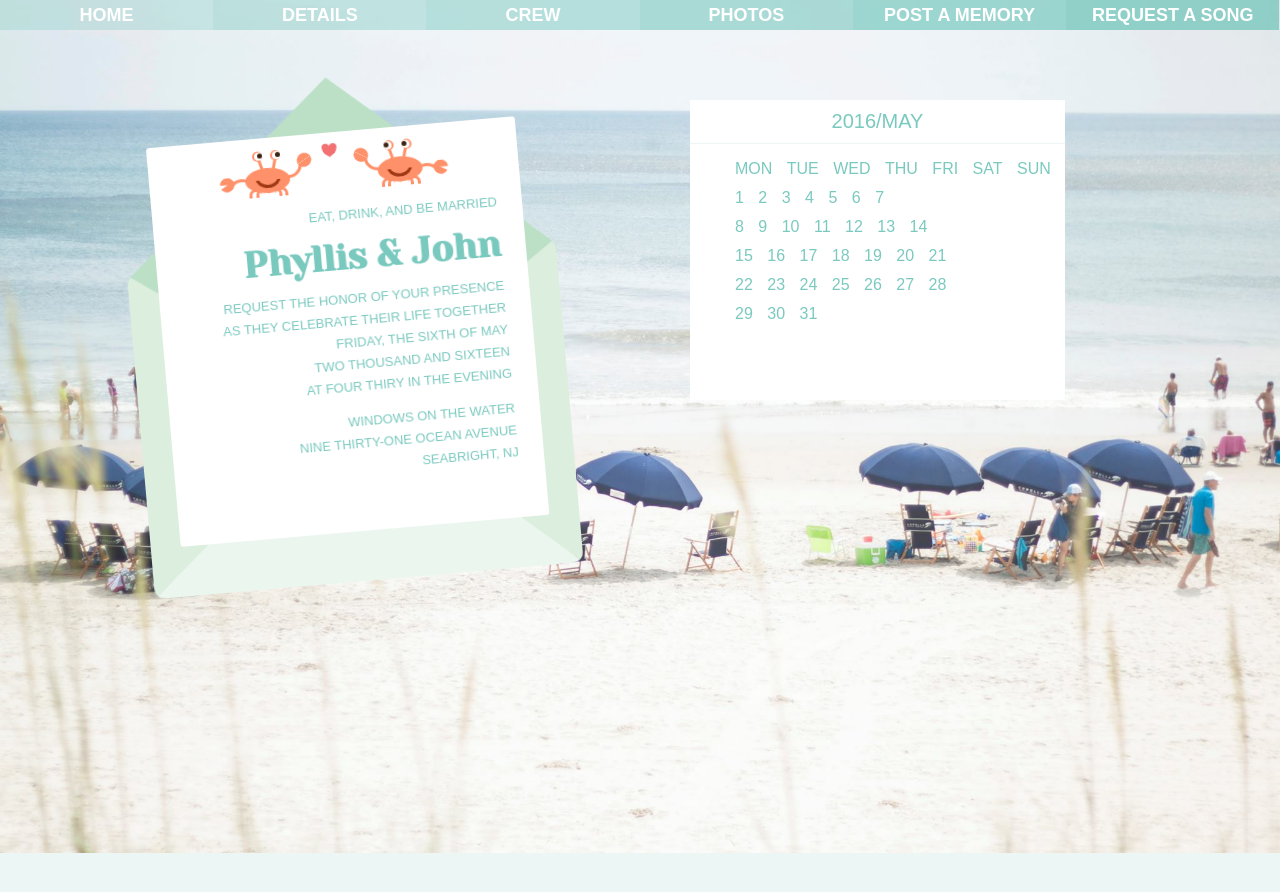
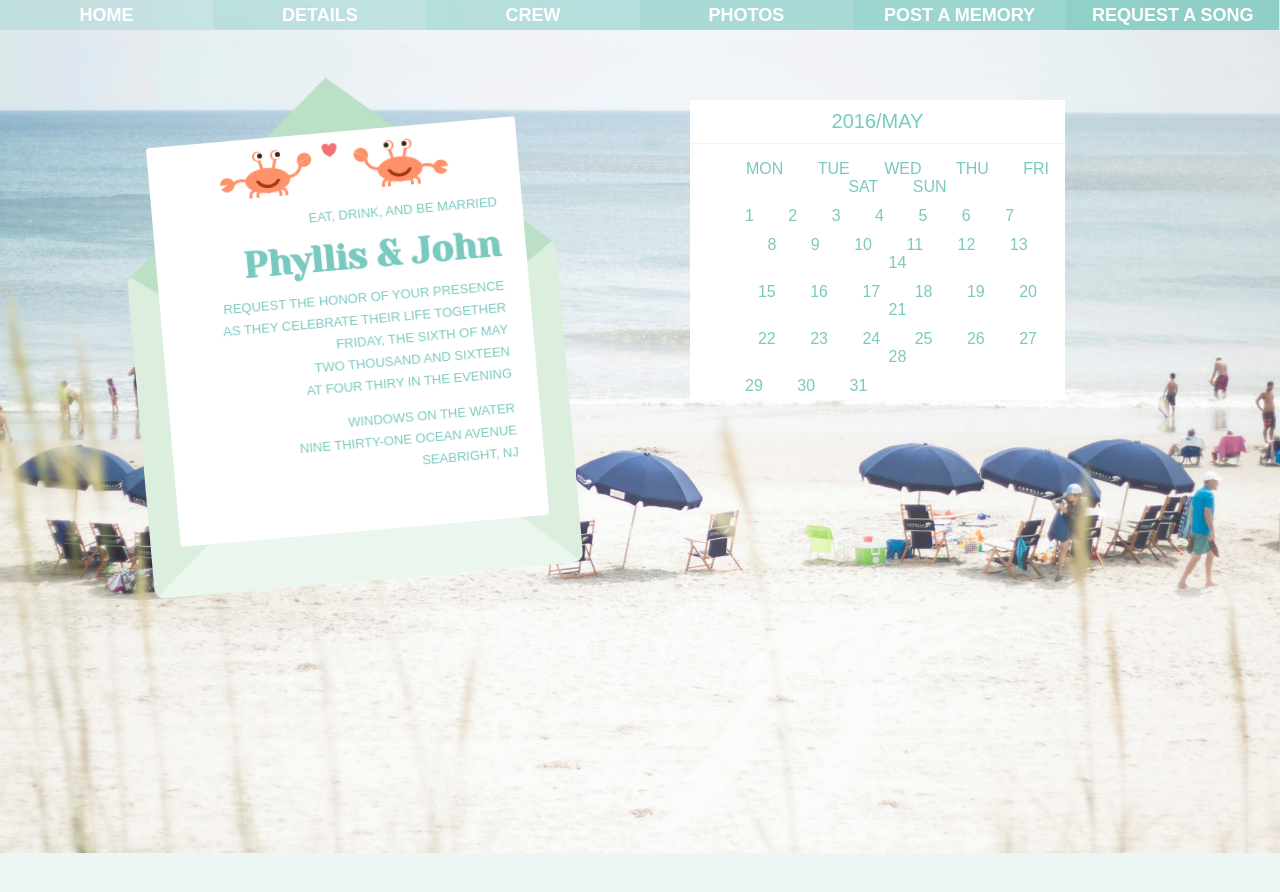
Before and after one commit to phyllisandjohn/phyllisandjohn.github.io, a Jekyll site: the page details/index.html, which Jekyll copies as it is, in a window 1280 px wide. Shown: the top 892 px of the page. Built offline with Jekyll 4.4.1, drawn with Linux system fonts in a browser that asks for light colours.

Commit message:
Update index.html

```diff
--- a/details/index.html
+++ b/details/index.html
@@ -57,7 +57,7 @@
 
 .calendar-days ul li, .calendar-dates ul li  {
 	display: inline;
-	padding: 0px 5px 0px 5px;
+	padding: 0px 15px 0px 15px;
 	line-height: 10px;
 }
 
```
